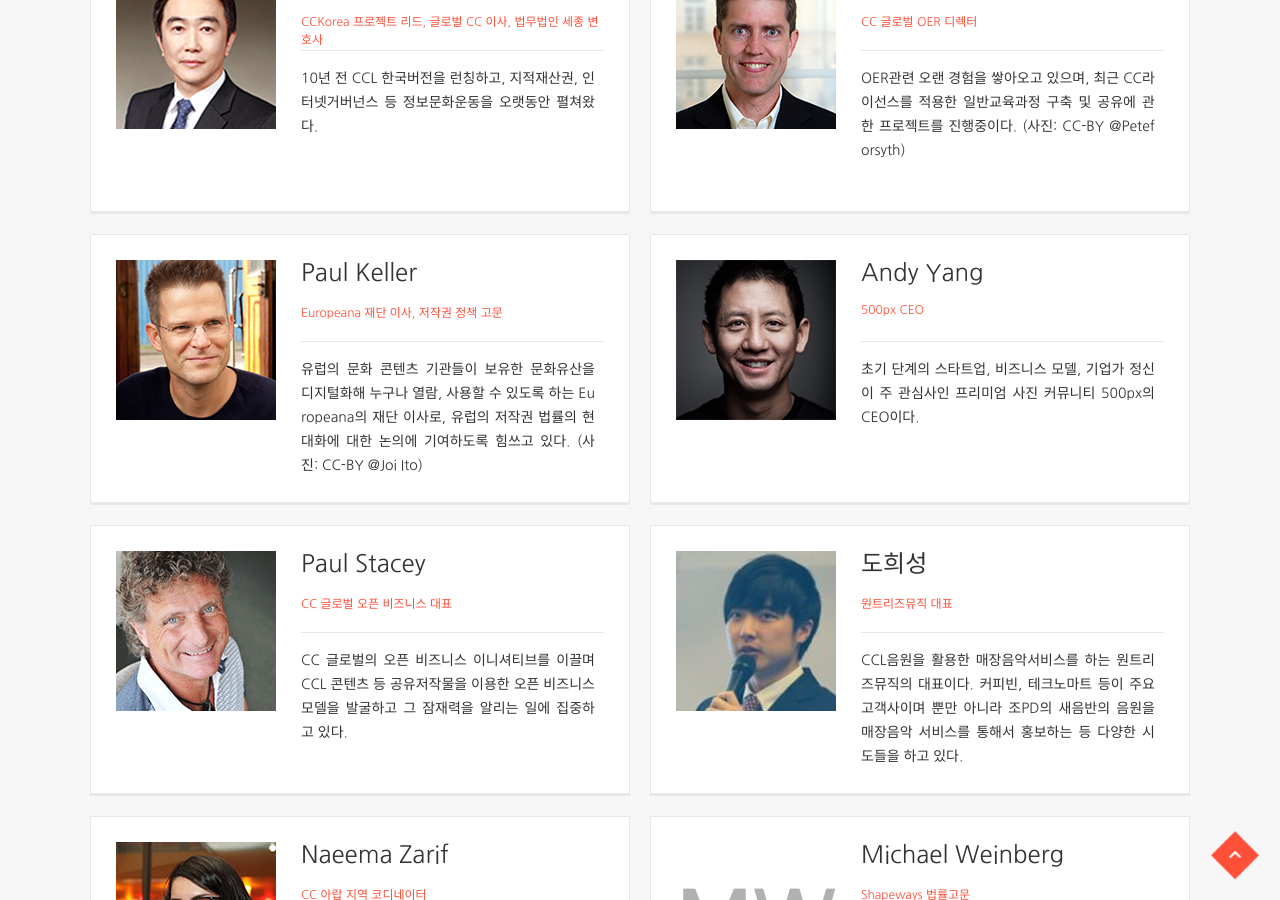
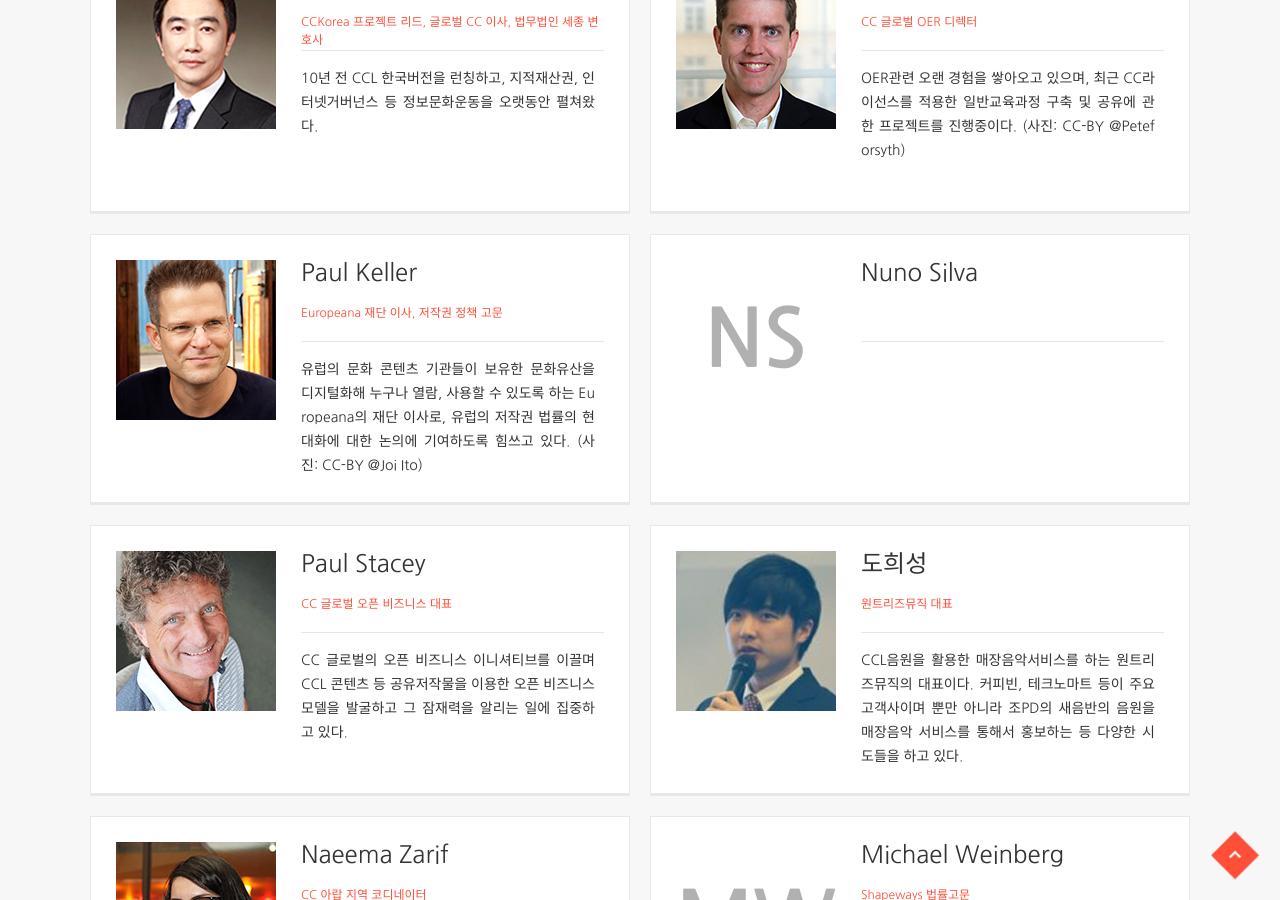
Before and after one commit to creativecommonskorea/2015-global-summit, a Jekyll site: the page built from speakers.html, in a window 1280 px wide and 900 px high, scrolled down 2717 px. Built offline with Jekyll 4.4.1, drawn with Linux system fonts in a browser that asks for light colours; nearby versions of some CDN libraries.

Commit message:
15일 오픈 비즈니스 수정 Nuno Silva closed #19

```diff
--- a/_data/day15_programs.yml
+++ b/_data/day15_programs.yml
@@ -61,7 +61,7 @@
     - title: "트랙2. 오픈비즈니스"
       detail: >
         오픈 비즈니스의 성공 전략 / Paul Stacey_CC 글로벌 오픈 비즈니스 대표 <br>
-        Photo Commons / Andy Yang_500px CEO <br>
+        Photo Commons / Nuno Silva <br>
         공개된 CCL 음원의 비즈니스 모델 / 도희성_원트리즈뮤직 대표
       location: "중앙.세미나실"
       box: lightblue
--- a/_data/speakers.yml
+++ b/_data/speakers.yml
@@ -18,11 +18,11 @@
     유럽의 문화 콘텐츠 기관들이 보유한 문화유산을 디지털화해 누구나 열람, 사용할 수 있도록 하는 Europeana의 재단 이사로, 유럽의 저작권 법률의 현대화에 대한 논의에 기여하도록 힘쓰고 있다.
     (사진: CC-BY @<a href='https://www.flickr.com/photos/joi/' target='_blank'>Joi Ito</a>)
 
-- name: Andy Yang
-  image: /images/speaker/sp_s_04_andy_yang.png
-  organize: 500px CEO
+- name: Nuno Silva
+  image:
+  organize:
   describe: >
-    초기 단계의 스타트업, 비즈니스 모델, 기업가 정신이 주 관심사인 프리미엄 사진 커뮤니티 500px의 CEO이다.
+
 
 - name: Paul Stacey
   image: /images/people/1_07_paul-stacey.png
--- a/_includes/day15_detail.html
+++ b/_includes/day15_detail.html
@@ -98,7 +98,7 @@
                         <span class="h2">트랙2: 오픈 비즈니스</span>
                         <ul>
                             <li><b>오픈 비즈니스의 성공 전략</b><br>Paul Stacey_CC 글로벌 오픈 비즈니스 대표</li>
-                            <li><b>Photo Commons</b><br>Andy Yang_500px CEO</li>
+                            <li><b>Photo Commons</b><br>Nuno Silva</li>
                             <li><b>공개된 CCL 음원의 비즈니스 모델</b><br>도희성_원트리즈뮤직 대표</li>
                         </ul>
                     </div>
```
Also changed, not shown: _sessions/15-track2.md (+1 -1 lines).
